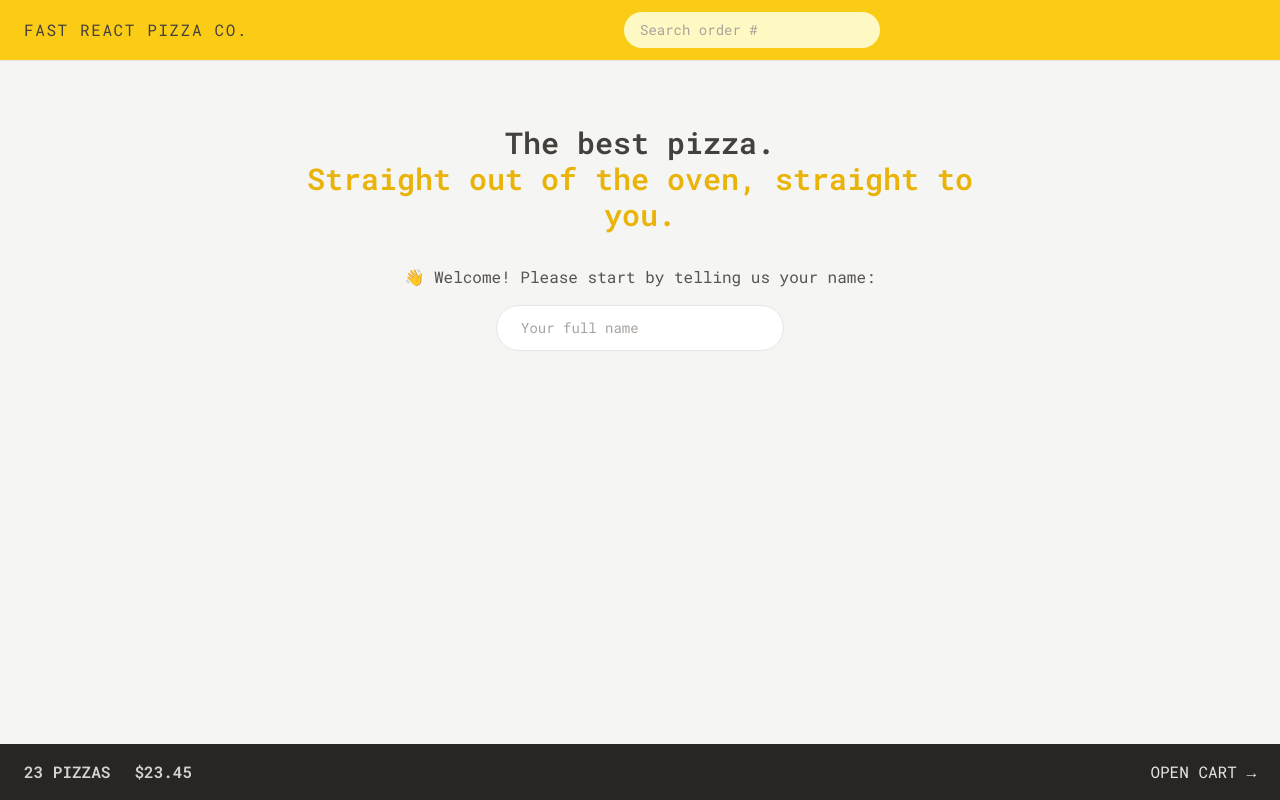
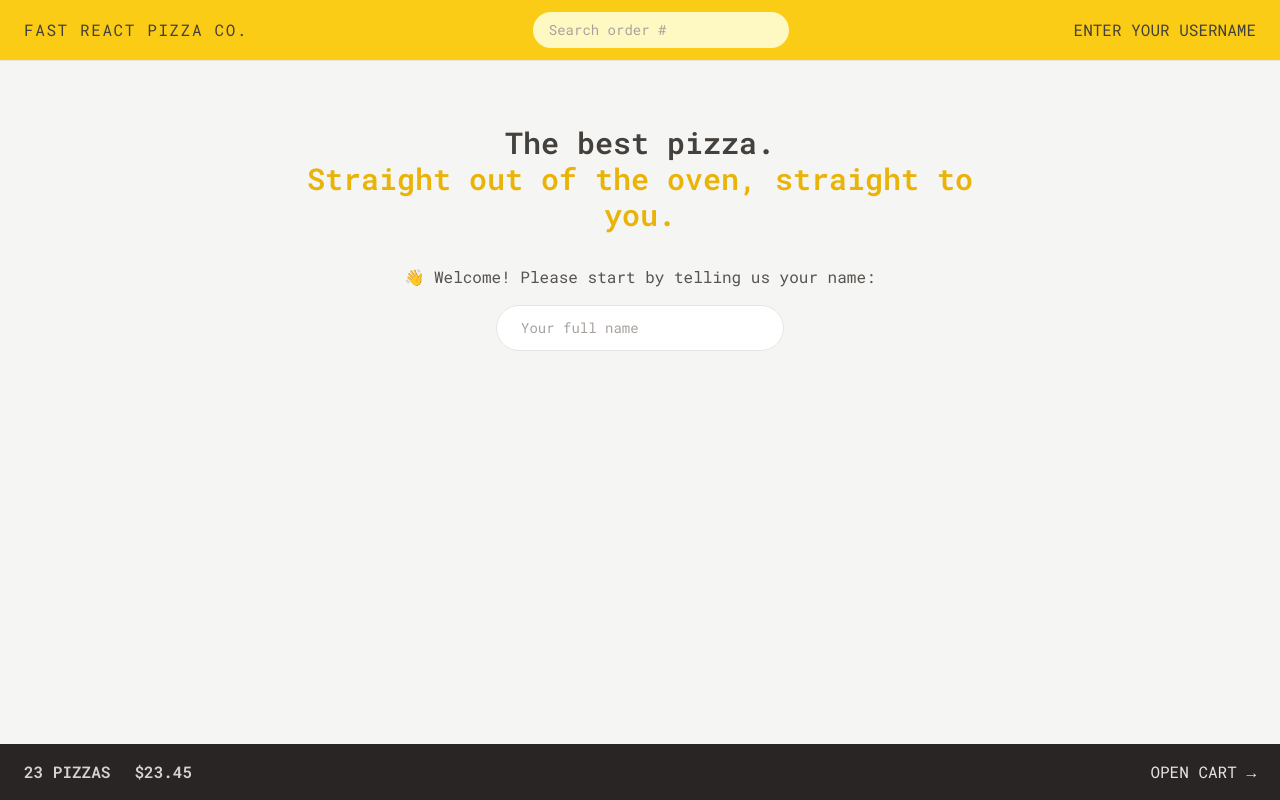
Before and after one commit to marksteward08/fast-react-pizza-co-w-redux, a React (Vite) app: page / in a window 1280 px wide. Built offline with nearby package versions, Linux system fonts and the light colour scheme; the HTML template or start-up script is replaced by a standard one.

Commit message:
Add conditional rendering for username prompt in Username component

```diff
--- a/src/features/user/Username.jsx
+++ b/src/features/user/Username.jsx
@@ -2,6 +2,9 @@ import { useSelector } from 'react-redux';
 
 function Username() {
   const username = useSelector((state) => state.user.username);
+
+  if (!username) return <div>Enter your username</div>;
+
   return (
     <div className="hidden text-sm font-semibold md:block">{username}</div>
   );
```
